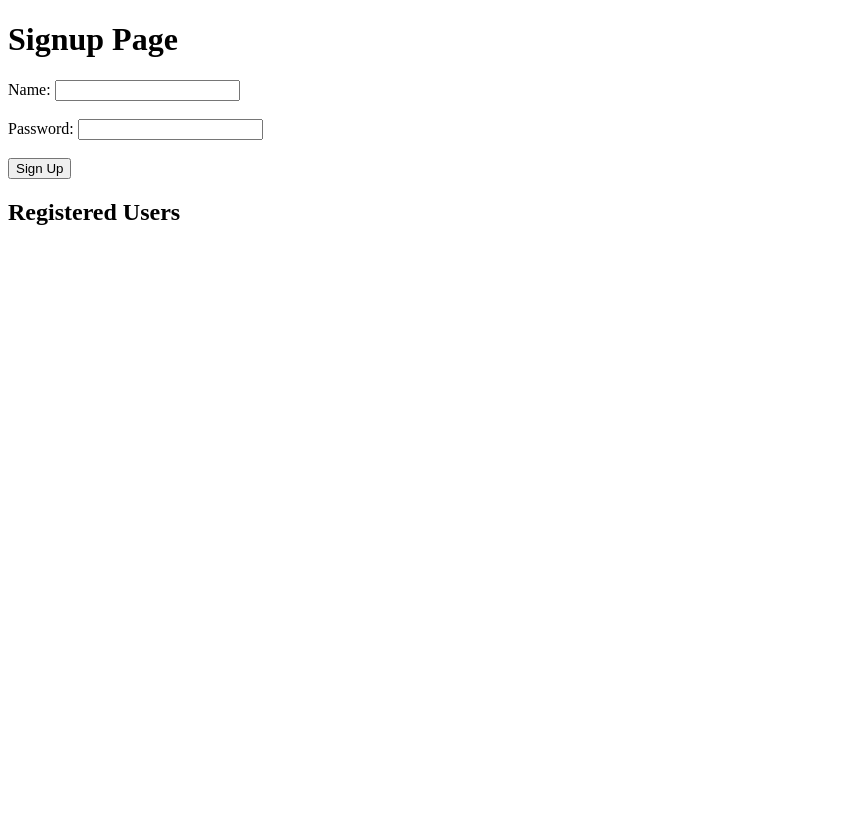
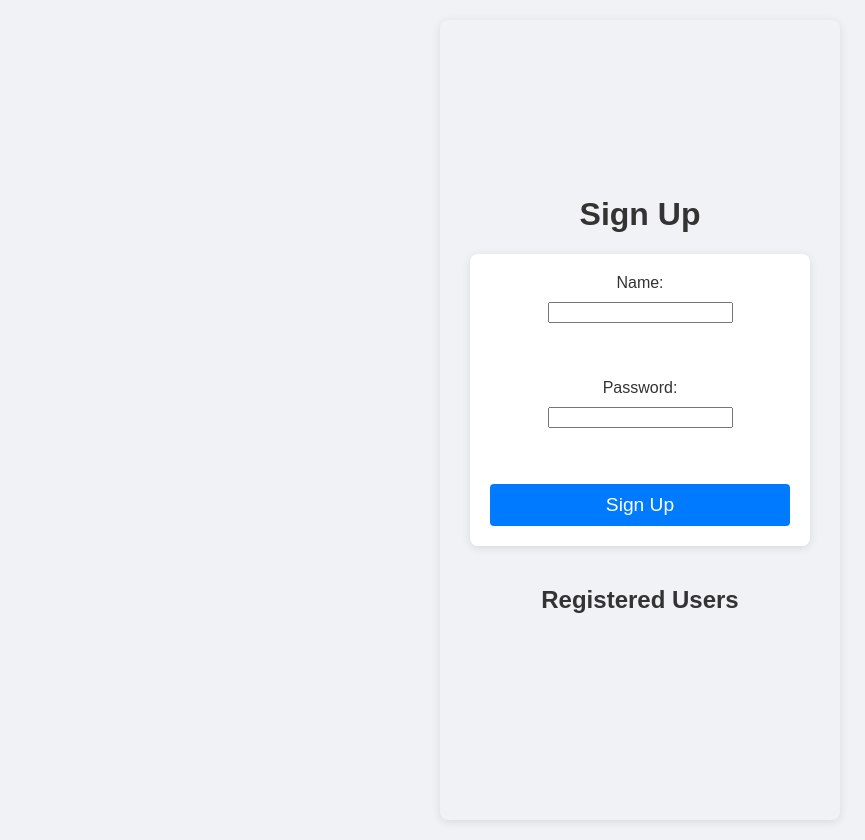
Before and after one commit to plam-maneesh/projectWorkPlace, a plain HTML site: page index.html in a window 1280 px wide. Shown: the whole page, without its empty margins (0-865 px from the left). Before the commit the page ends 800 px from the top, so only its background shows below. Drawn offline with Linux system fonts and the light colour scheme.

Commit message:
style: update CSS for signup page layout and form styling; improve HTML structure for better readability

```diff
--- /dev/null
+++ b/index.css
@@ -0,0 +1,67 @@
+
+body{
+
+
+    margin: 0;
+    padding: 0;
+    font-family: Arial, sans-serif;
+    background-color: #f4f4f4;
+
+
+
+}
+
+
+.container  {
+
+    display: flex;
+    flex-direction: column;
+    justify-content: center;
+    align-items: center;
+    height: 100vh;
+    background-color: #f0f2f5;
+    padding: 20px;
+    box-sizing: border-box;
+    border-radius: 8px;
+    box-shadow: 0 2px 10px rgba(0, 0, 0, 0.1);
+    width: 100%;
+    max-width: 400px;
+    margin: auto;
+    text-align: center;
+    color: #333;
+
+
+}
+.container form {
+    display: flex;
+
+    flex-direction: column;
+    justify-content: center;
+    align-items: center;
+    gap: 10px;
+    margin-bottom: 20px;
+    width: 300px;
+    background-color: #ffffff;
+    padding: 20px;
+    border-radius: 8px;
+    box-shadow: 0 2px 10px rgba(0, 0, 0, 0.1);
+
+}
+.container button {
+    display: block;
+    width: 100%;
+    padding: 10px;
+    font-size: 1.2rem;
+    color: #ffffff;
+    background-color: #007bff;
+    border: none;
+    border-radius: 4px;
+    cursor: pointer;
+    transition: background-color 0.3s ease;
+}
+body {
+    font-family: Arial, sans-serif;
+    background-color: #f0f2f5;
+    margin: 0;
+    padding: 20px;
+}
--- a/index.html
+++ b/index.html
@@ -4,9 +4,14 @@
   <meta charset="UTF-8">
   <meta name="viewport" content="width=device-width, initial-scale=1.0">
   <title>Signup Page</title>
+  <link rel="stylesheet" href="index.css">
+
 </head>
 <body>
-  <h1>Signup Page</h1>
+
+  <div class="container">
+
+  <h1>Sign Up</h1>
   <form id="signupForm">
     <label for="name">Name:</label>
     <input type="text" id="name" name="name" required>
@@ -17,8 +22,15 @@
     <button type="submit" id="submit">Sign Up</button>
   </form>
 
-  <h2>Registered Users</h2>
-  <ul id="listUsers"></ul>
+
+ <h2>Registered Users</h2>
+ <ul id="listUsers"></ul>
+
+  </div>
+
+
+
+
 
   <script src="index.js"></script>
 </body>
```
Also changed, not shown: index.js (line endings or trailing spaces).
